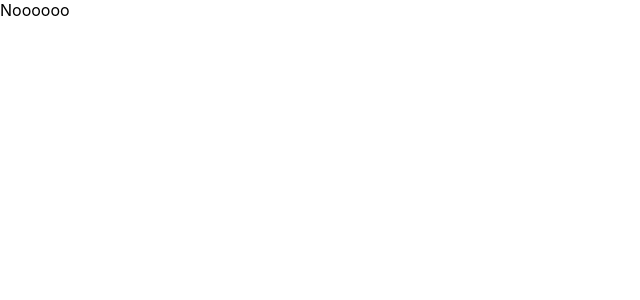
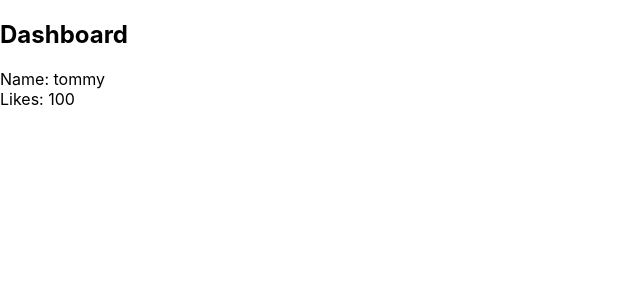
Before and after one commit to thenderson55/goldfinch, a Next.js app: page /dashboard in a window 1280 px wide. Before the commit this address had no page. Shown: the top 300 px of the page, without its empty margins (0-640 px from the left). Built offline with nearby package versions, Linux system fonts and the light colour scheme; data requests are answered from the project's data file.

Commit message:
client side data with SWR

```diff
--- a/db.json
+++ b/db.json
@@ -1,4 +1,8 @@
 {
+  "dashboard": {
+    "name": "tommy",
+    "likes": 100
+  },
   "news": [
     {
       "id": 1,
--- a/package.json
+++ b/package.json
@@ -16,7 +16,8 @@
     "next": "latest",
     "react": "^17.0.2",
     "react-dom": "^17.0.2",
-    "sass": "^1.43.4"
+    "sass": "^1.43.4",
+    "swr": "^1.1.0"
   },
   "devDependencies": {
     "@testing-library/jest-dom": "5.14.1",
--- /dev/null
+++ b/pages/dashboard/index.tsx
@@ -0,0 +1,24 @@
+import React from "react";
+import useSWR from "swr";
+
+const fetcher = async () => {
+  const response = await fetch("http://localhost:4000/dashboard");
+  const data = await response.json();
+
+  return data;
+};
+
+function Dashboard() {
+  const { data, error } = useSWR("dashboard", fetcher);
+  if (error) return "An error has occured";
+  if (!data) return "Loading";
+  return (
+    <div>
+      <h2>Dashboard</h2>
+      <div>Name: {data.name}</div>
+      <div>Likes: {data.likes}</div>
+    </div>
+  );
+}
+
+export default Dashboard;
```
Also changed, not shown: 1 other file (tests, documents, lock files or other folders).
